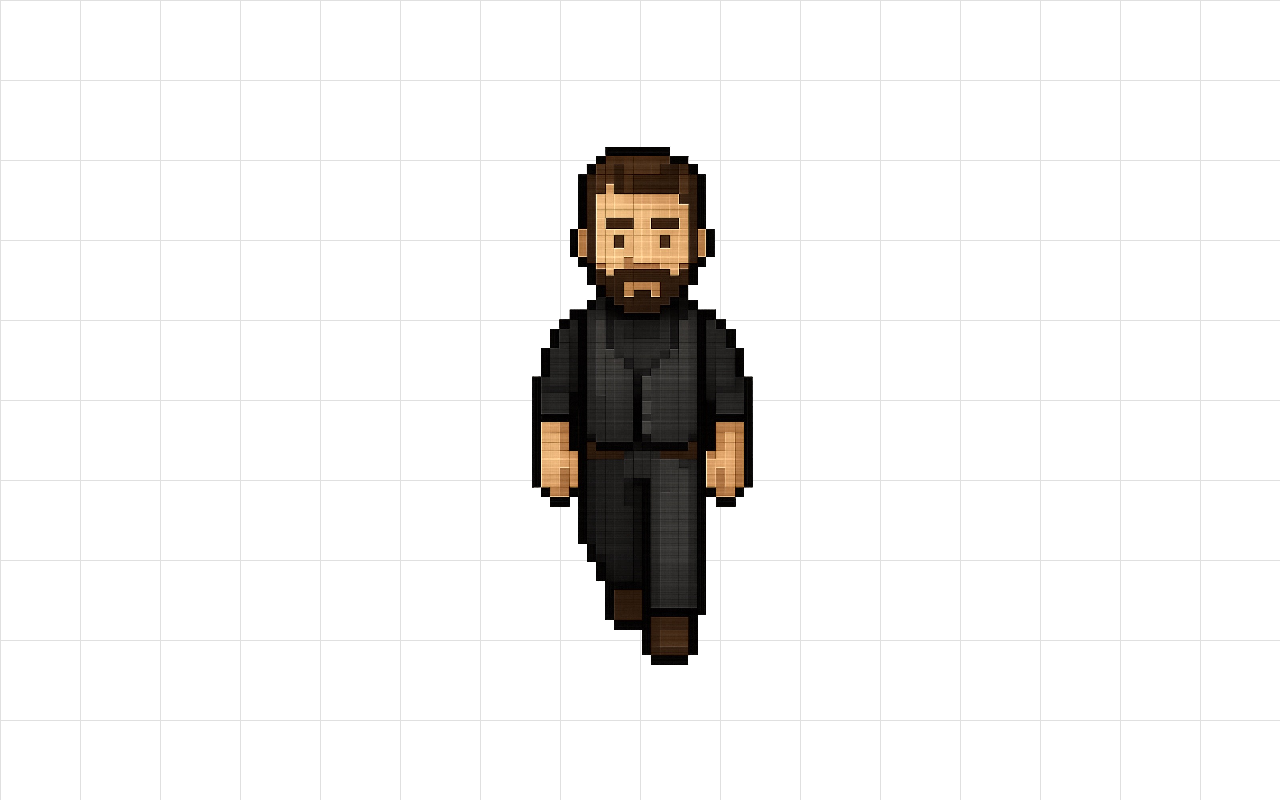
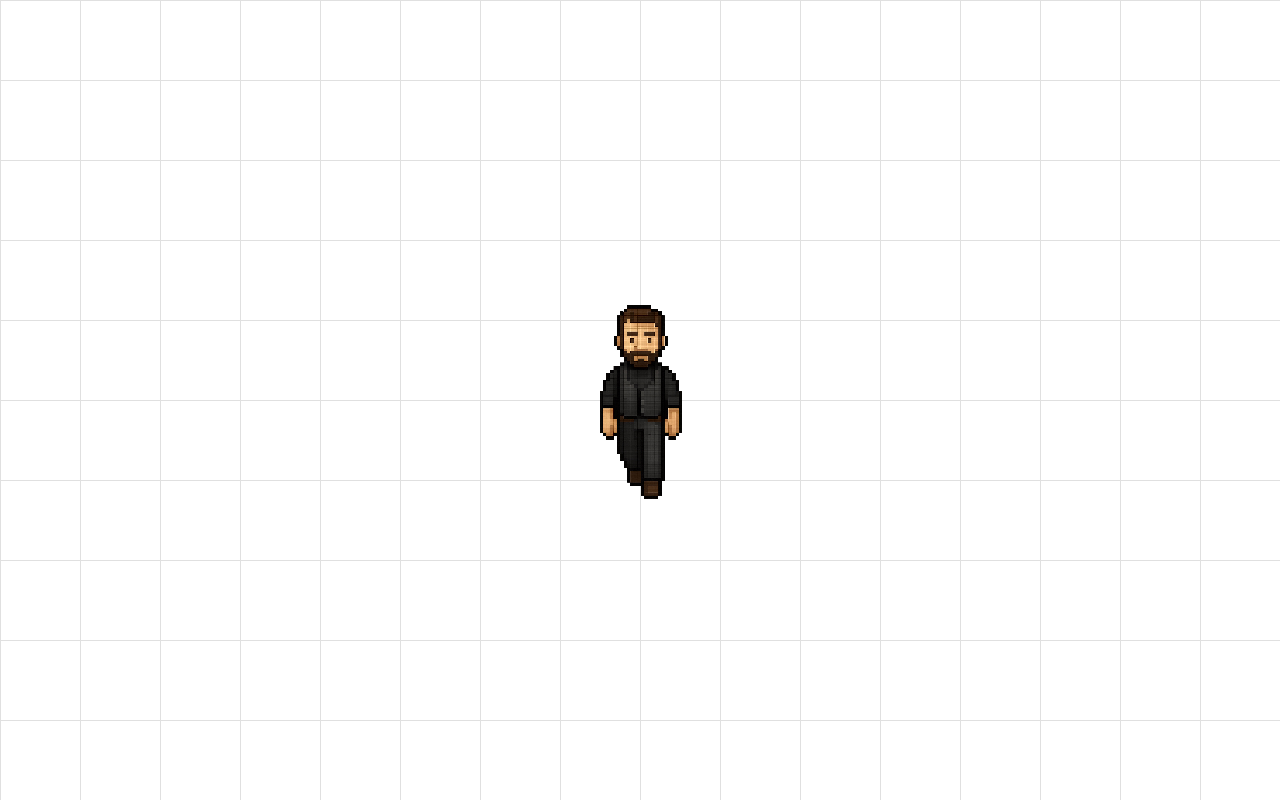
Before and after one commit to vprndsg/sprite-touch-control, a plain HTML site: page index.html in a window 1280 px wide. Drawn offline with Linux system fonts and the light colour scheme.

Commit message:
Update script.js: reduce sprite size to 0.15 scale and update index.html cache-busting version

```diff
--- a/index.html
+++ b/index.html
@@ -23,6 +23,8 @@
 <body>
   <canvas id="canvas"></canvas>
   <!-- include version param to bust browser cache -->
-  <script src="script.js?v=2"></script>
+  <!-- bump query parameter to invalidate caches after scale adjustment -->
+  <!-- Updated script version to ensure the latest changes are loaded by the browser. -->
+  <script src="script.js?v=4"></script>
 </body>
 </html>
--- a/script.js
+++ b/script.js
@@ -228,8 +228,11 @@
     drawGrid();
     // Always disable image smoothing for crisp pixel art
     ctx.imageSmoothingEnabled = false;
-    // Scale the sprite down to 40% (60% smaller)
-    const scale = 0.4;
+    // Scale the sprite down substantially so it appears small on mobile screens.
+    // The original frames are 1024×1536 pixels, which is too large for a phone display.
+    // A scale factor of 0.15 reduces each dimension to roughly 154×230 px (about 85% smaller),
+    // which feels more appropriate for a controllable character in a grid.
+    const scale = 0.15;
     const drawW = img.width * scale;
     const drawH = img.height * scale;
     ctx.save();
```
